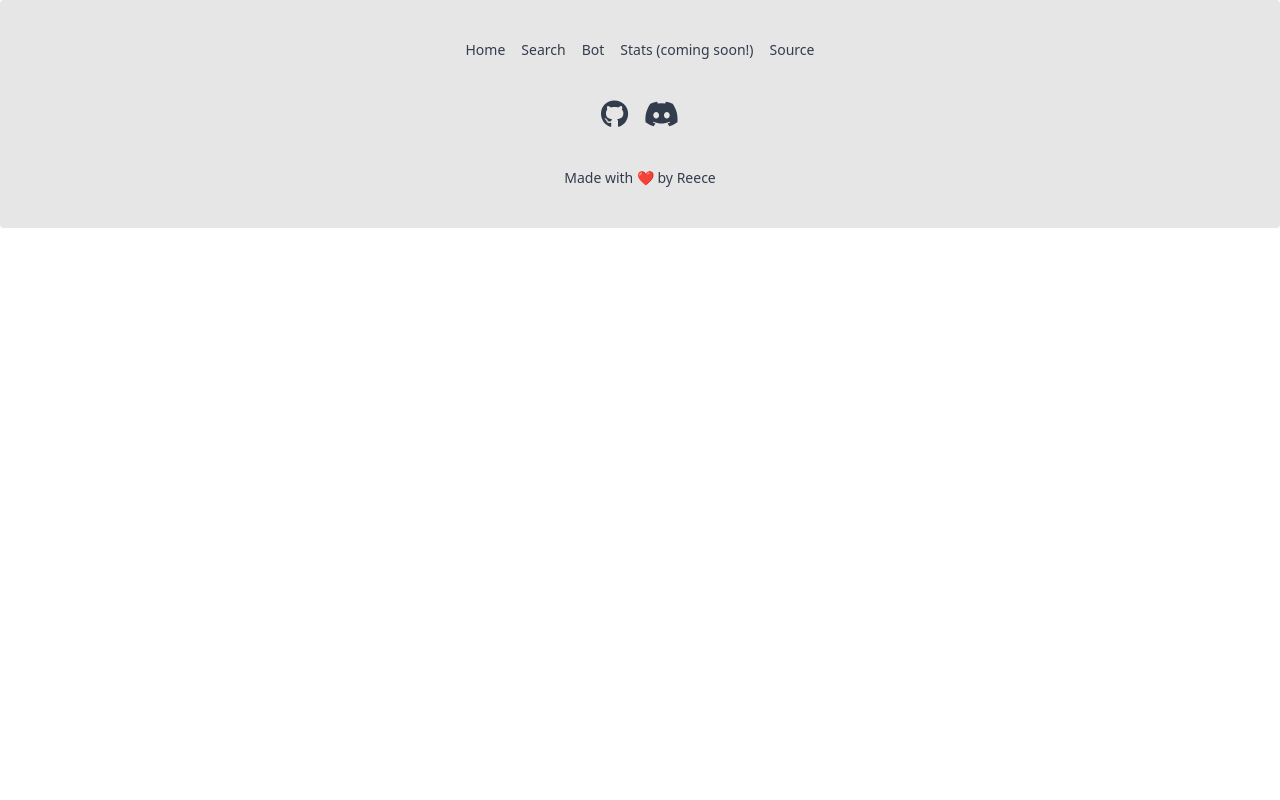
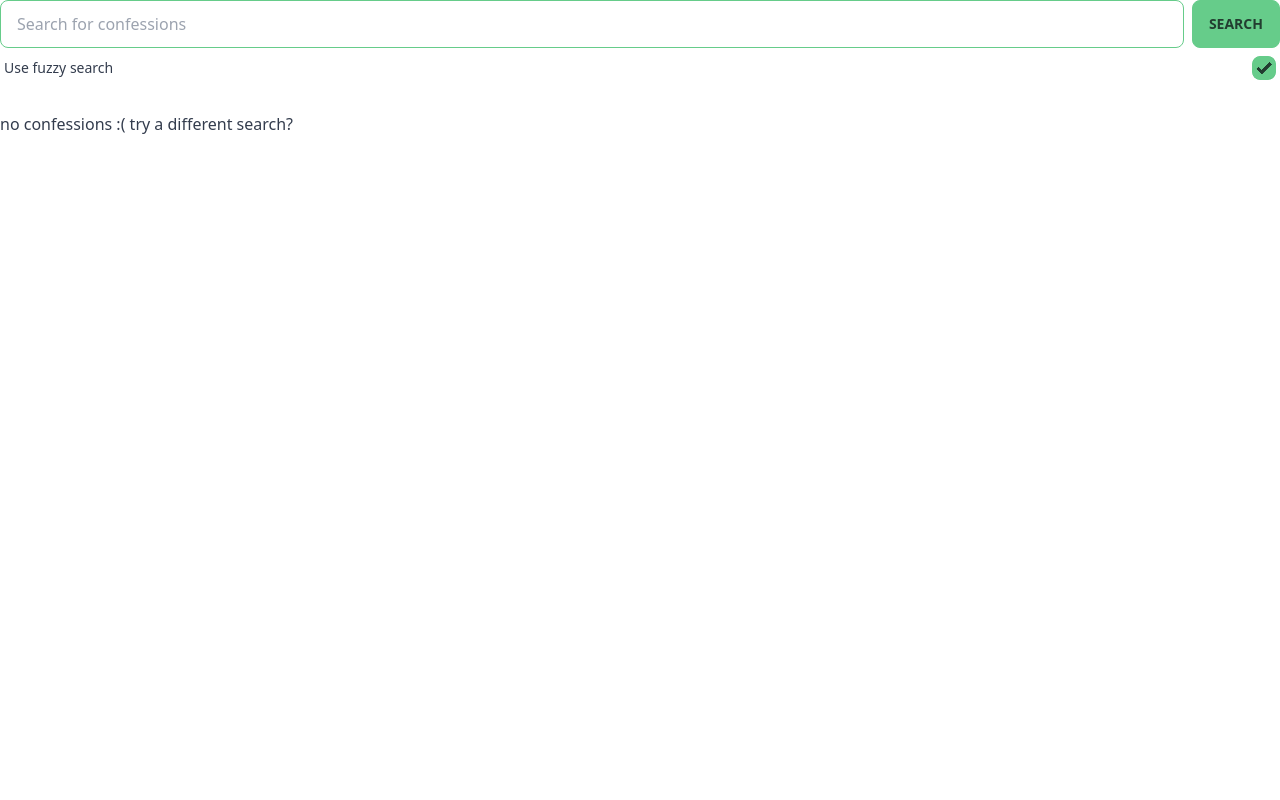
Before and after one commit to reeceyang/beaverlens, a Next.js app: page /search in a window 1280 px wide. Shown: the top 800 px of the page. Built offline with nearby package versions, Linux system fonts and the light colour scheme.

Commit message:
make search page

```diff
--- a/app/page.tsx
+++ b/app/page.tsx
@@ -4,12 +4,13 @@ import { useState } from "react";
 import { Confession, SearchRequest } from "./api/search/route";
 import { FontAwesomeIcon } from "@fortawesome/react-fontawesome";
 import { faDiscord, faGithub } from "@fortawesome/free-brands-svg-icons";
+import Link from "next/link";
 
 export const BOT_INVITE =
   "https://discord.com/api/oauth2/authorize?client_id=972229072128204861&permissions=2147485696&scope=bot";
 export const SERVER_INVITE = "https://discord.gg/8g3wqgKfmc";
 
-const ConfessionCard = ({ confession }: { confession: Confession }) => {
+export const ConfessionCard = ({ confession }: { confession: Confession }) => {
   const confessionDate = new Date(confession.time);
   const confessionNumber = confession.post_text.split(" ")[0];
 
@@ -97,7 +98,11 @@ export default function Home() {
                 </div>
               ))}
             </div>
-            <p>Advanced Options</p>
+            <p>
+              <Link className="link link-hover" href="/search">
+                Advanced Search
+              </Link>
+            </p>
           </div>
         </div>
       </div>
--- a/app/search/page.tsx
+++ b/app/search/page.tsx
@@ -1,27 +1,74 @@
 "use client";
 
 import { useState } from "react";
-import { Confession } from "../api/search/route";
+import { Confession, SearchRequest } from "../api/search/route";
+import { ConfessionCard } from "../page";
 
 export default function Search() {
   const [searchText, setSearchText] = useState("");
   const [results, setResults] = useState<Array<Confession>>([]);
   const [isLoading, setIsLoading] = useState(false);
+  const [isFuzzy, setIsFuzzy] = useState(true);
 
   const updateResults = async () => {
+    const searchObj: SearchRequest = {
+      query: searchText,
+      fuzzy: String(isFuzzy),
+    };
     setIsLoading(true);
     setResults(
-      await fetch(
-        "/api/confessions?" +
-          new URLSearchParams({
-            search_text: searchText,
-          })
-      ).then((res) => {
-        setIsLoading(false);
-        return res.json();
-      })
+      await fetch("/api/search?" + new URLSearchParams(searchObj)).then(
+        (res) => {
+          setIsLoading(false);
+          return res.json();
+        }
+      )
     );
   };
 
-  return <></>;
+  return (
+    <div className="container">
+      <div className="flex flex-row">
+        <input
+          placeholder="Search for confessions"
+          className="input input-primary w-full"
+          onKeyUp={async (event) => {
+            if (event.key === "Enter") {
+              updateResults();
+            }
+          }}
+          onChange={(event) => setSearchText(event.target.value)}
+          disabled={isLoading}
+        ></input>
+        <button
+          className={`btn btn-primary ${isLoading && "loading"} ml-2`}
+          onClick={updateResults}
+        >
+          Search
+        </button>
+      </div>
+      <div className="form-control">
+        <label className="label cursor-pointer">
+          <span className="label-text">Use fuzzy search</span>
+          <input
+            type="checkbox"
+            checked={isFuzzy}
+            className="checkbox checkbox-primary"
+            onClick={() => setIsFuzzy(!isFuzzy)}
+          />
+        </label>
+      </div>
+      <div className="container min-h-screen py-6">
+        {results.length > 0 ? (
+          results.map((result) => (
+            <div className="py-2">
+              <ConfessionCard confession={result} />
+            </div>
+          ))
+        ) : (
+          <p>no confessions :( try a different search?</p>
+        )}
+      </div>
+    </div>
+  );
 }
--- a/components/Footer.tsx
+++ b/components/Footer.tsx
@@ -38,7 +38,12 @@ export default function Footer() {
         </div>
       </div>
       <div>
-        <p>Made with ❤️ by Reece</p>
+        <p>
+          Made with 🧐 by{" "}
+          <a className="link link-hover" href="https://www.reeceyang.xyz/">
+            Reece
+          </a>
+        </p>
       </div>
     </footer>
   );
```
